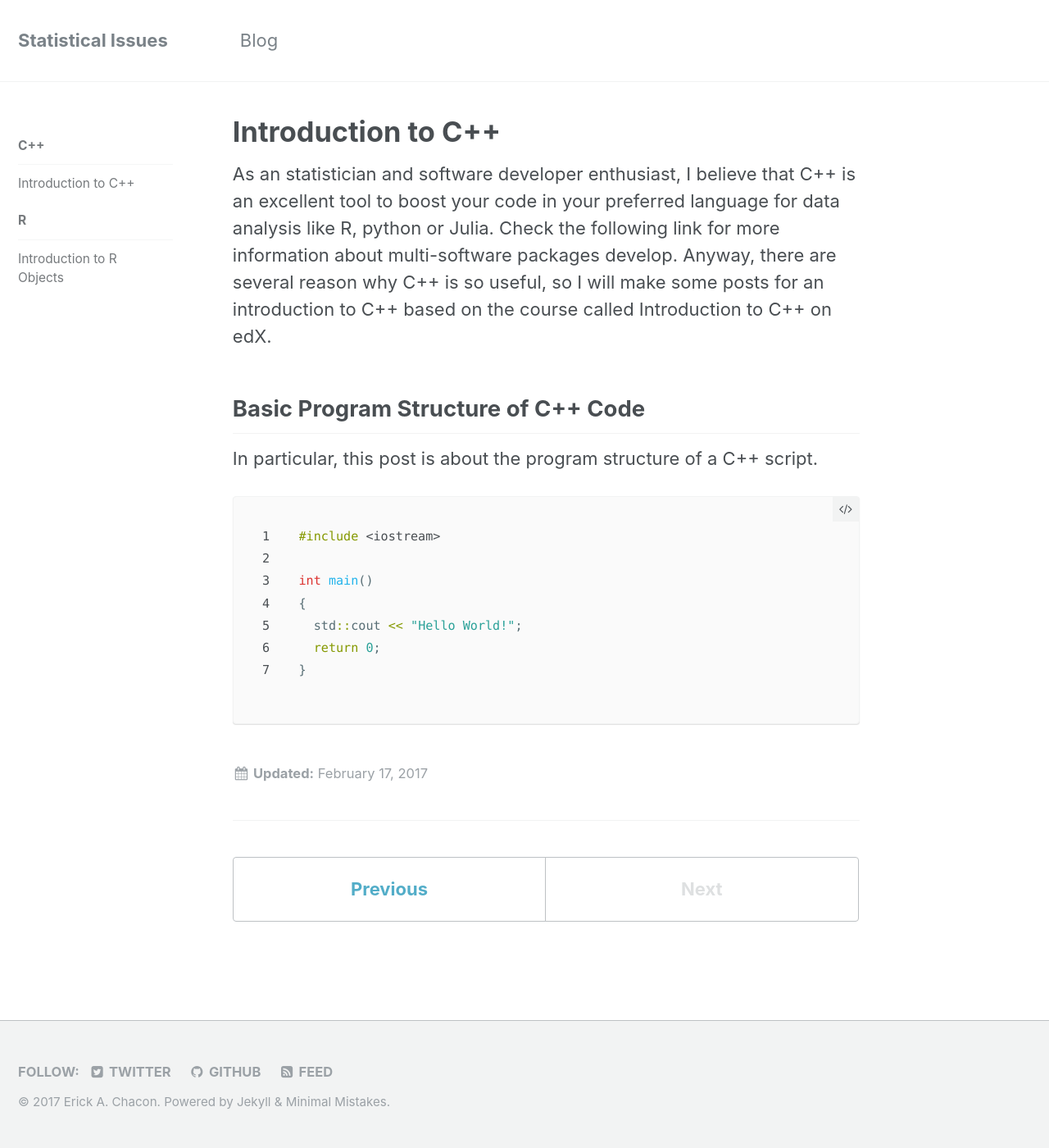
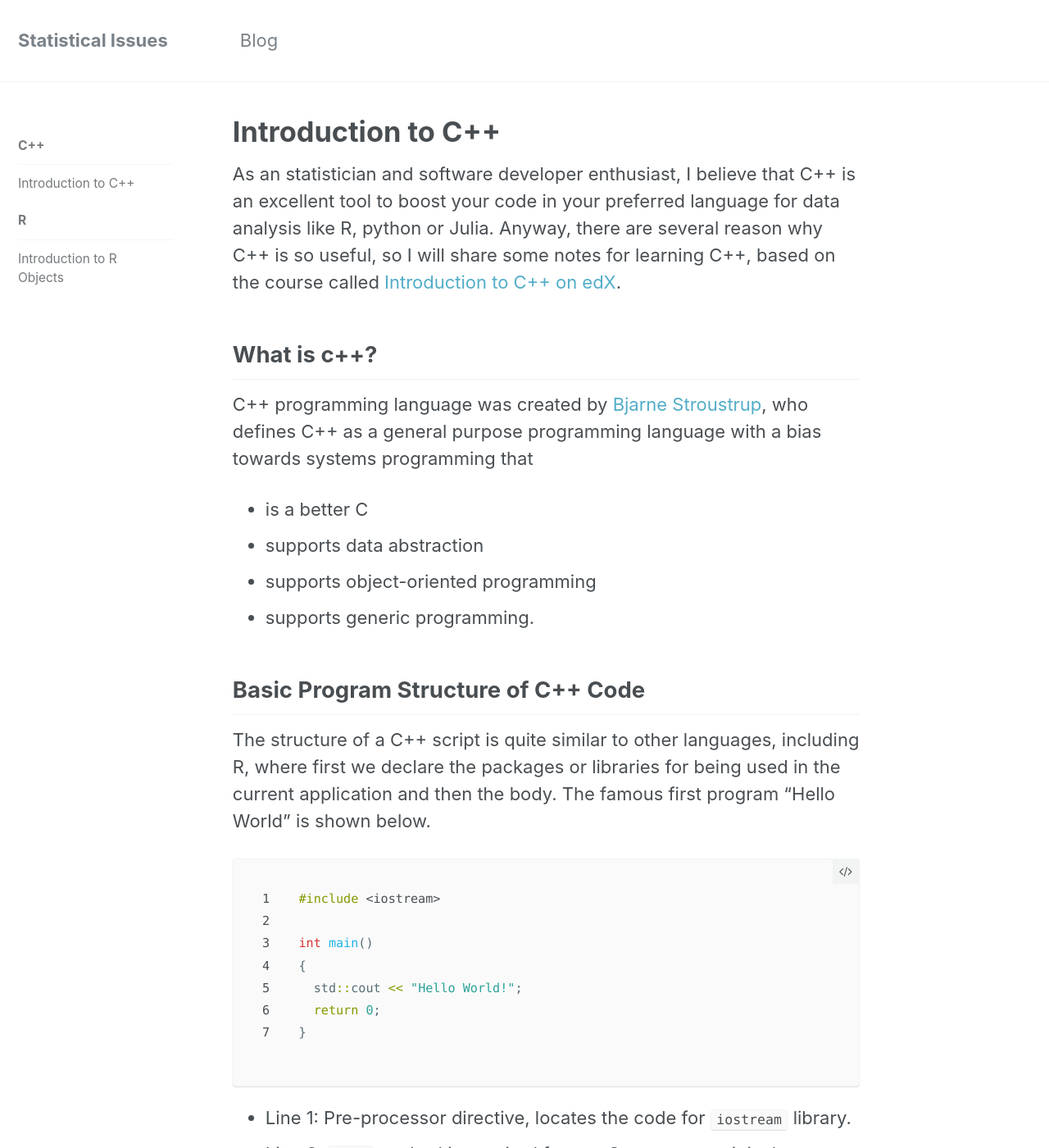
Before and after one commit to ErickChacon/ErickChacon.github.io, a Jekyll site: the page built from _program/cpp/01-program-structure.md, in a window 1280 px wide and 1400 px high. Shown: the whole window at 82% size. Built offline with Jekyll 4.4.1, drawn with Linux system fonts in a browser that asks for light colours; some of the changed text lies outside the part shown.

Commit message:
adding c introduction

````diff
--- a/_config.yml
+++ b/_config.yml
@@ -48,7 +48,7 @@ atom_feed:
   path                   : # blank (default) uses feed.xml
 
 # SEO Related
-google_site_verification : "UQj93ERU9zgECodaaXgVpkjrFn9UrDMEzVamacSoQ8Y"
+# google_site_verification : "UQj93ERU9zgECodaaXgVpkjrFn9UrDMEzVamacSoQ8Y"
 bing_site_verification   :
 alexa_site_verification  :
 yandex_site_verification :
--- a/_data/navigation.yml
+++ b/_data/navigation.yml
@@ -22,6 +22,9 @@ foo:
 main:
   # - title: "Programming Notes"
   #   url: /program/cpp/01-program-structure/
+  #   children:
+  #     - title: "C++"
+  #     - title: "R"
   # - title: "Quick-Start Guide"
   #   url: /docs/quick-start-guide/
   # - title: "About"
--- a/_program/cpp/01-program-structure.md
+++ b/_program/cpp/01-program-structure.md
@@ -4,13 +4,19 @@ date: 2017-02-17 20:21:43.000000000 +01:00
 ---
 
 
-<!-- title: "Basic Program Structure of C++ Code" -->
-<!-- permalink: /program/cpp-program-structure/ -->
-As an statistician and software developer enthusiast, I believe that C++ is an excellent tool to boost your code in your preferred language for data analysis like R, python or Julia. Check the following link for more information about multi-software packages develop. Anyway, there are several reason why C++ is so useful, so I will make some posts for an introduction to C++ based on the course called Introduction to C++ on edX.
+As an statistician and software developer enthusiast, I believe that C++ is an excellent tool to boost your code in your preferred language for data analysis like R, python or Julia. Anyway, there are several reason why C++ is so useful, so I will share some notes for learning C++, based on the course called [Introduction to C++ on edX](https://www.edx.org/course/introduction-c-microsoft-dev210x-2).
+<!-- Check the following link for more information about multi-software packages develop. -->
+## What is c++?
+
+C++ programming language was created by [Bjarne Stroustrup](http://www.stroustrup.com/C++.html), who defines C++ as a general purpose programming language with a bias towards systems programming that
+- is a better C
+- supports data abstraction
+- supports object-oriented programming
+- supports generic programming.
 
 ## Basic Program Structure of C++ Code
 
-In particular, this post is about the program structure of a C++ script.
+The structure of a C++ script is quite similar to other languages, including R, where first we declare the packages or libraries for being used in the current application and then the body. The famous first program "Hello World" is shown below.
 
 ```cpp
 #include <iostream>
@@ -21,3 +27,9 @@ int main()
   return 0;
 }
 ```
+
+- Line 1: Pre-processor directive, locates the code for `iostream` library.
+- Line 3: `main` method is required for any C++ program, it is the starting point of any application. `int` indicates that the output will be an integer.
+- Line 4 and 6: Indicates the beginning and end of the `main` method body.
+- Line 5: `cout` is a method that prints "Hello World" and it is found, `::`, in the `std` namespace.
+- Line 7: Returns 0 if everything executes fine inside the body of `main` method.
````
